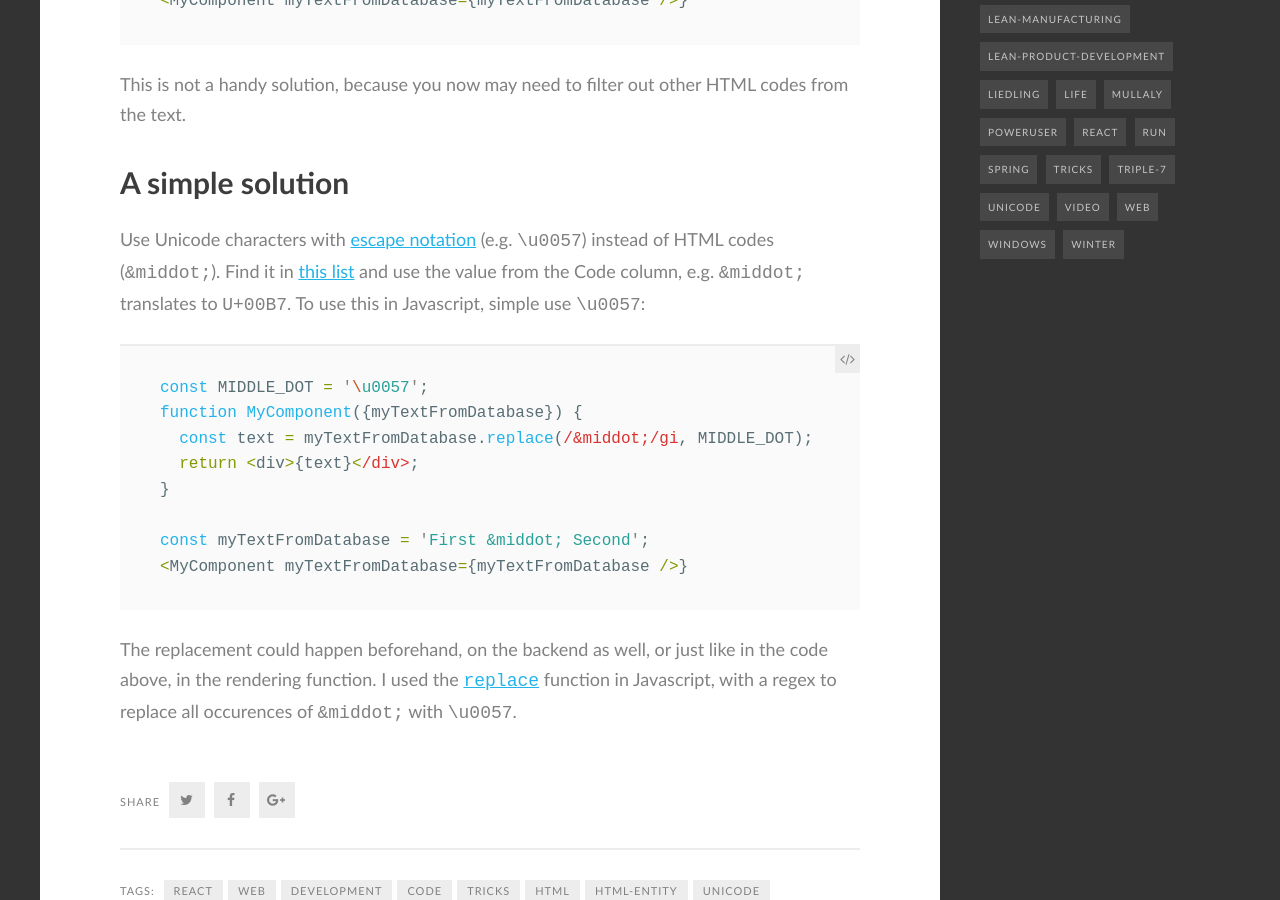
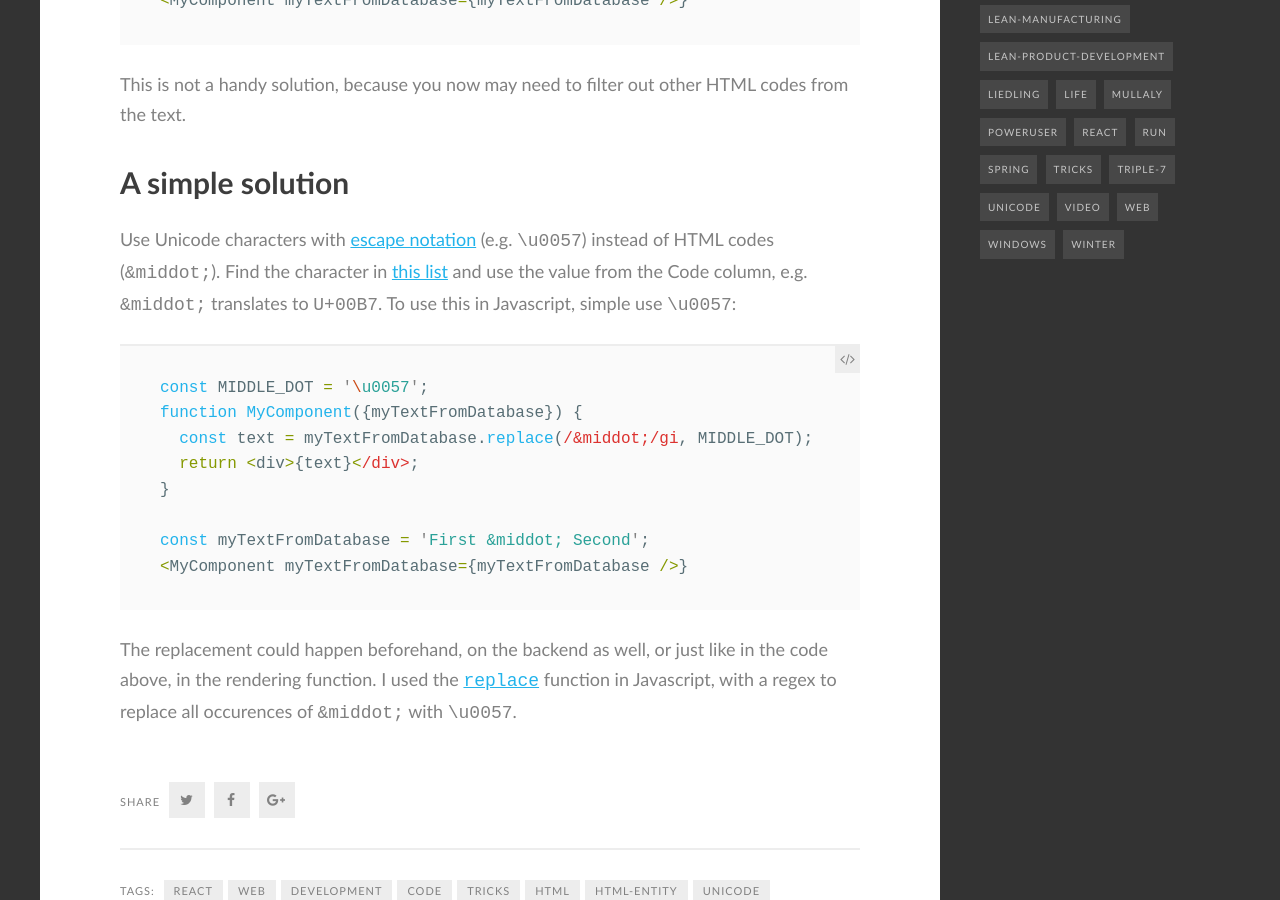
Before and after one commit to mdavid626/blog, a Jekyll site: the page built from _posts/2019-03-31-How-to-use-HTML-entities-without-dangerouslySetInnerHTML.md, in a window 1280 px wide and 900 px high, scrolled down 1441 px. Built offline with Jekyll 4.4.1, drawn with Linux system fonts in a browser that asks for light colours; some web fonts are replaced; comment, search, counter and statistics services are not loaded.

Commit message:
Adjust text

```diff
--- a/_posts/2019-03-31-How-to-use-HTML-entities-without-dangerouslySetInnerHTML.md
+++ b/_posts/2019-03-31-How-to-use-HTML-entities-without-dangerouslySetInnerHTML.md
@@ -29,7 +29,7 @@ const myTextFromDatabase = 'First &middot; Second';
 
 ## A simple solution
 
-Use Unicode characters with [escape notation](https://developer.mozilla.org/en-US/docs/Web/JavaScript/Reference/Global_Objects/String#Escape_notation) (e.g. `\u0057`) instead of HTML codes (`&middot;`). Find it in [this list](https://en.wikipedia.org/wiki/List_of_Unicode_characters) and use the value from the Code column, e.g. `&middot;` translates to `U+00B7`. To use this in Javascript, simple use `\u0057`:
+Use Unicode characters with [escape notation](https://developer.mozilla.org/en-US/docs/Web/JavaScript/Reference/Global_Objects/String#Escape_notation) (e.g. `\u0057`) instead of HTML codes (`&middot;`). Find the character in [this list](https://en.wikipedia.org/wiki/List_of_Unicode_characters) and use the value from the Code column, e.g. `&middot;` translates to `U+00B7`. To use this in Javascript, simple use `\u0057`:
 
 {% highlight js %}
 const MIDDLE_DOT = '\u0057';
```
